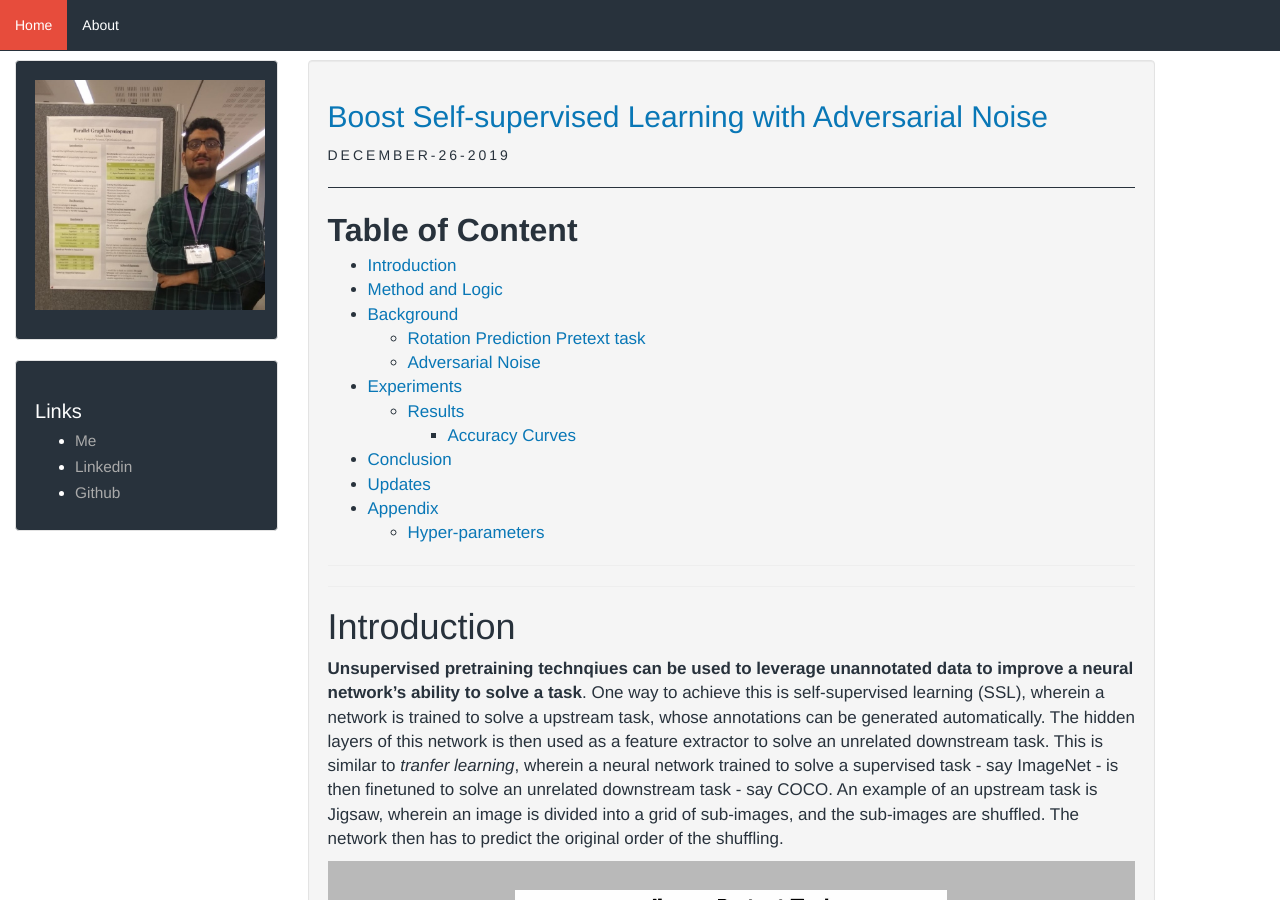
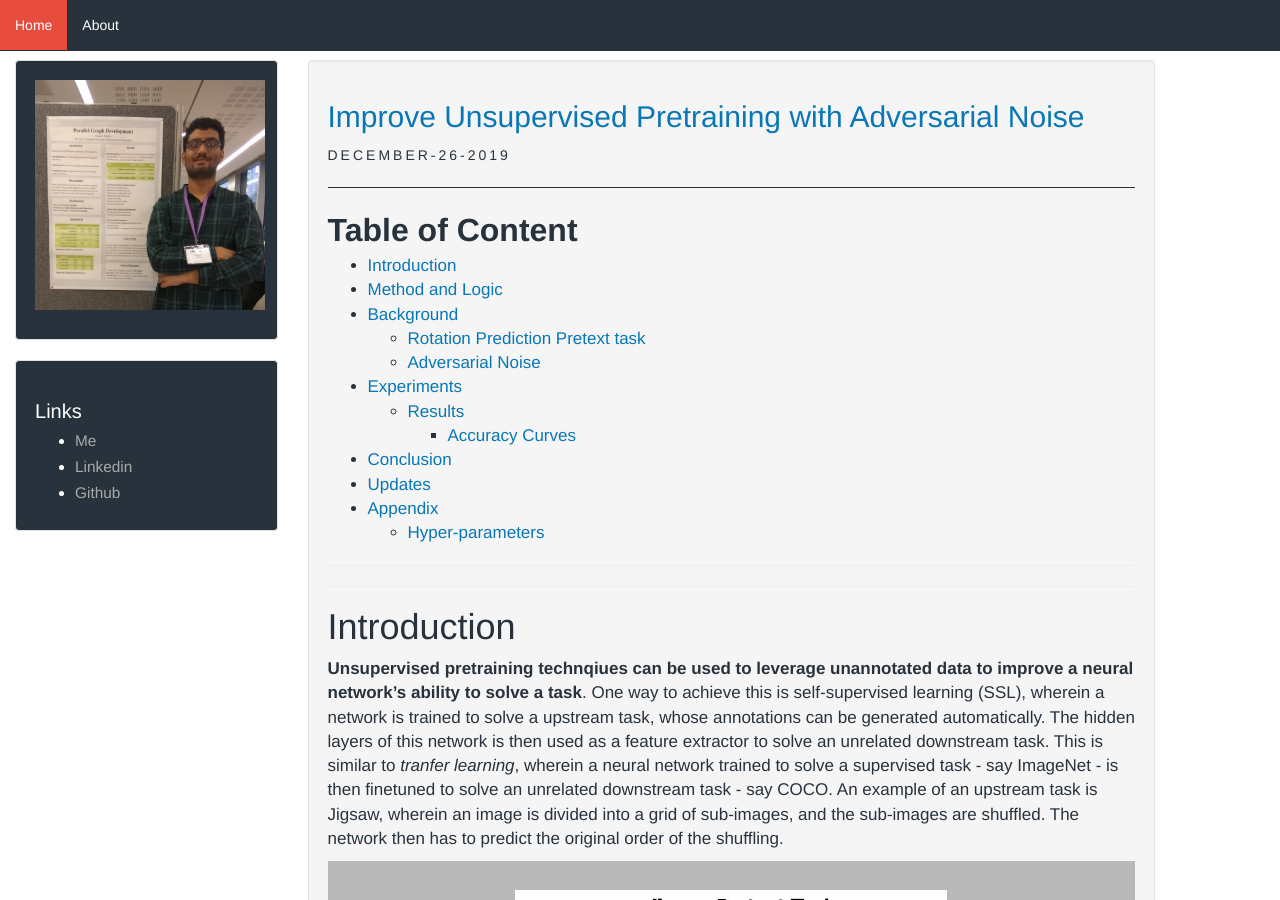
Before and after one commit to SohamTamba/projects, a Jekyll site: the page built from _posts/2019-12-26-cv-19.markdown, in a window 1280 px wide and 900 px high. Built offline with Jekyll 4.4.1, drawn with Linux system fonts in a browser that asks for light colours; formulas are drawn with MathJax 3; a script that is not in the unit is left out.

Commit message:
CV Project: Simpler Title & Description

```diff
--- a/_posts/2019-12-26-cv-19.markdown
+++ b/_posts/2019-12-26-cv-19.markdown
@@ -1,11 +1,11 @@
 ---
 layout: post
-title:  "Boost Self-supervised Learning with Adversarial Noise"
+title:  "Improve Unsupervised Pretraining with Adversarial Noise"
 date:   2019-12-26 14:10:51 +0800
 categories: Deep-Learning
 mathjax: true
 tags: Computer-Vision Deep-Learning Machine-Learning Pytorch Python Unsupervised-Learning Self-supervised-Learning Adversarial-Trainig
-description: I explored the possibility of improving self-supervised learning pre-text tasks using adversarial noise. The goal of this project was to contribute towards <b>data efficient Deep Learning for computer vision tasks</b>. This was my project for NYU's Computer Vision course, taught by Prof. Rob Fergus (<i>Deepmind</i>, <i>NYU</i>).
+description: I explored the possibility of improving unsupervised pretraining through <b>self-supervised pre-text tasks</b> using adversarial noise. The goal of this project was to contribute towards <b>data efficient Deep Learning for Computer Vision tasks</b>. This was my project for NYU's Computer Vision course, taught by Prof. Rob Fergus (<i>Deepmind</i>, <i>NYU</i>).
 ---
 
 <style>
```
